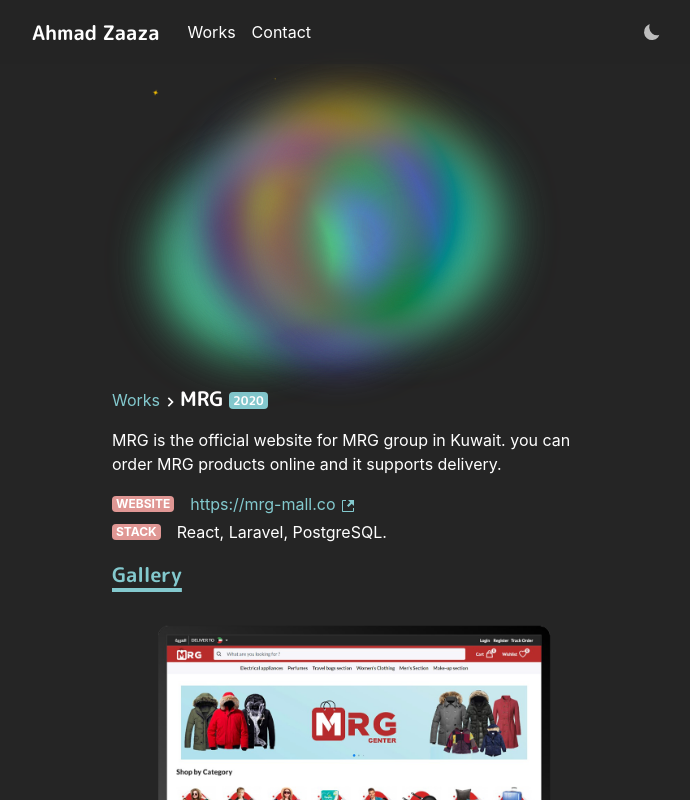
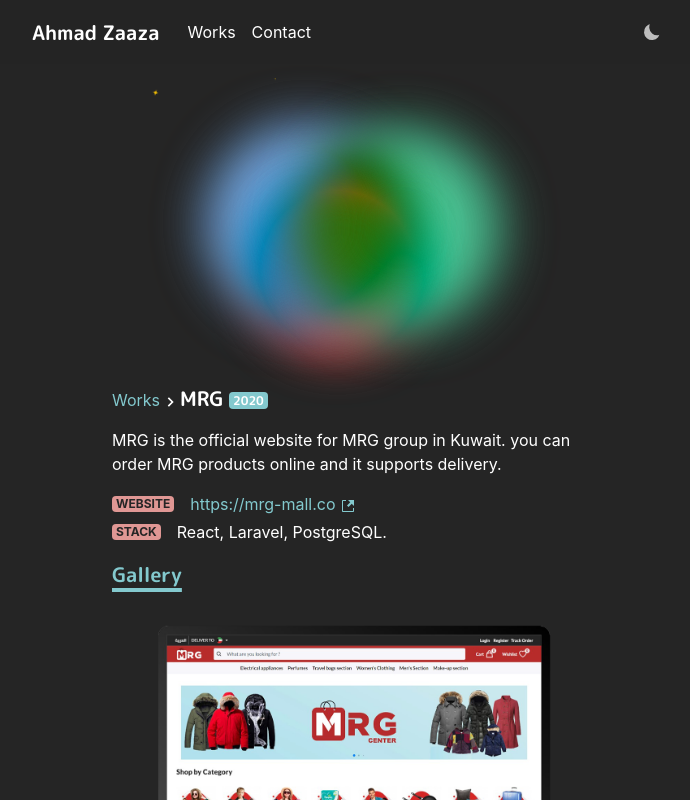
Before and after one commit to Ahmad-Zaaza/portfolio, a Next.js app: page /works/mrg in a window 1280 px wide. Shown: the top 800 px of the page, without its empty margins (288-978 px from the left). Built offline with nearby package versions, Linux system fonts and the light colour scheme.

Commit message:
perf(art): decrease the number of art blobs that affected performance, fix meta text colors

```diff
--- a/src/components/Art/index.tsx
+++ b/src/components/Art/index.tsx
@@ -6,11 +6,12 @@
       <Sparkes>
         <div className="h-16"></div>
       </Sparkes>
-      <span className="left-12  art-blob bg-green-300"></span>
-      <span className="animation-delay-2000 art-blob  right-36  bg-indigo-400"></span>
+      {/* <span className="left-12  art-blob bg-green-300"></span> */}
+      {/* <span className="animation-delay-2000 art-blob   right-36  bg-indigo-400"></span> */}
+      <span className="animation-delay-2000 art-blob   right-36  bg-red-400"></span>
       <span className="animation-delay-3000 art-blob  right-52 bg-blue-300"></span>
       {/* <span className="animation-delay-3000 art-blob  right-52 bg-red-300"></span> */}
-      <span className="animation-delay-4000 art-blob  right-44 bg-yellow-300"></span>
+      {/* <span className="animation-delay-4000 art-blob  right-44 bg-yellow-300"></span> */}
       <span className="animation-delay-5000 art-blob  right-28 bg-green-300"></span>
     </div>
   );
--- a/src/components/Work/work.tsx
+++ b/src/components/Work/work.tsx
@@ -22,7 +22,7 @@
 };
 export const Meta: React.FC = ({ children }) => {
   return (
-    <span className="px-1 font-bold align-middle rounded text-xs inline-block text-color-inverted bg-secondary uppercase  text-center">
+    <span className="px-1 font-bold align-middle rounded text-xs inline-block text-inverted bg-secondary uppercase  text-center">
       {children}
     </span>
   );
--- a/styles/globals.css
+++ b/styles/globals.css
@@ -35,7 +35,7 @@
     transition: background-color 500ms ease;
   }
   .art-blob {
-    @apply transform-gpu animate-blob w-48  h-48 rounded-full absolute top-24 dark:mix-blend-difference mix-blend-darken filter blur-xl;
+    @apply isolate transform-gpu animate-blob w-48  h-48 rounded-full absolute top-24 dark:mix-blend-difference mix-blend-normal filter blur-xl;
   }
 }
 @layer utilities {
```
